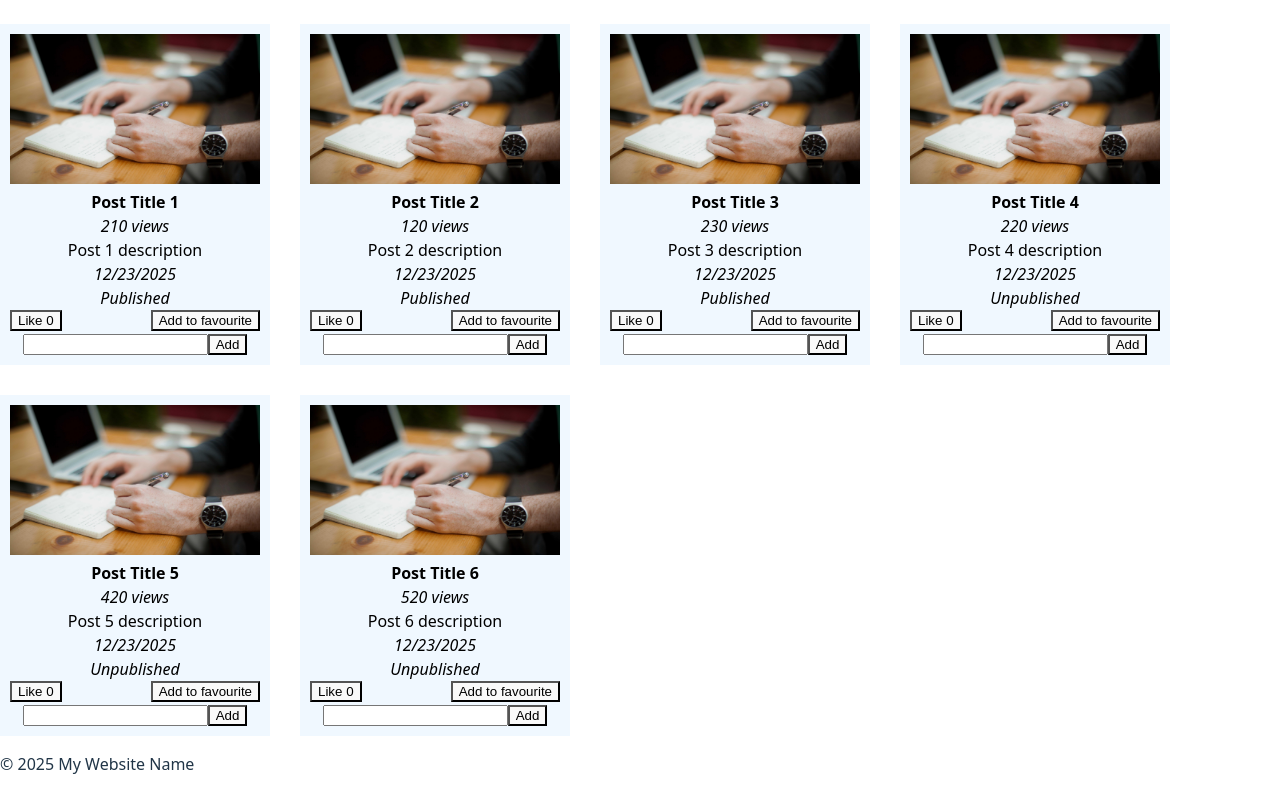
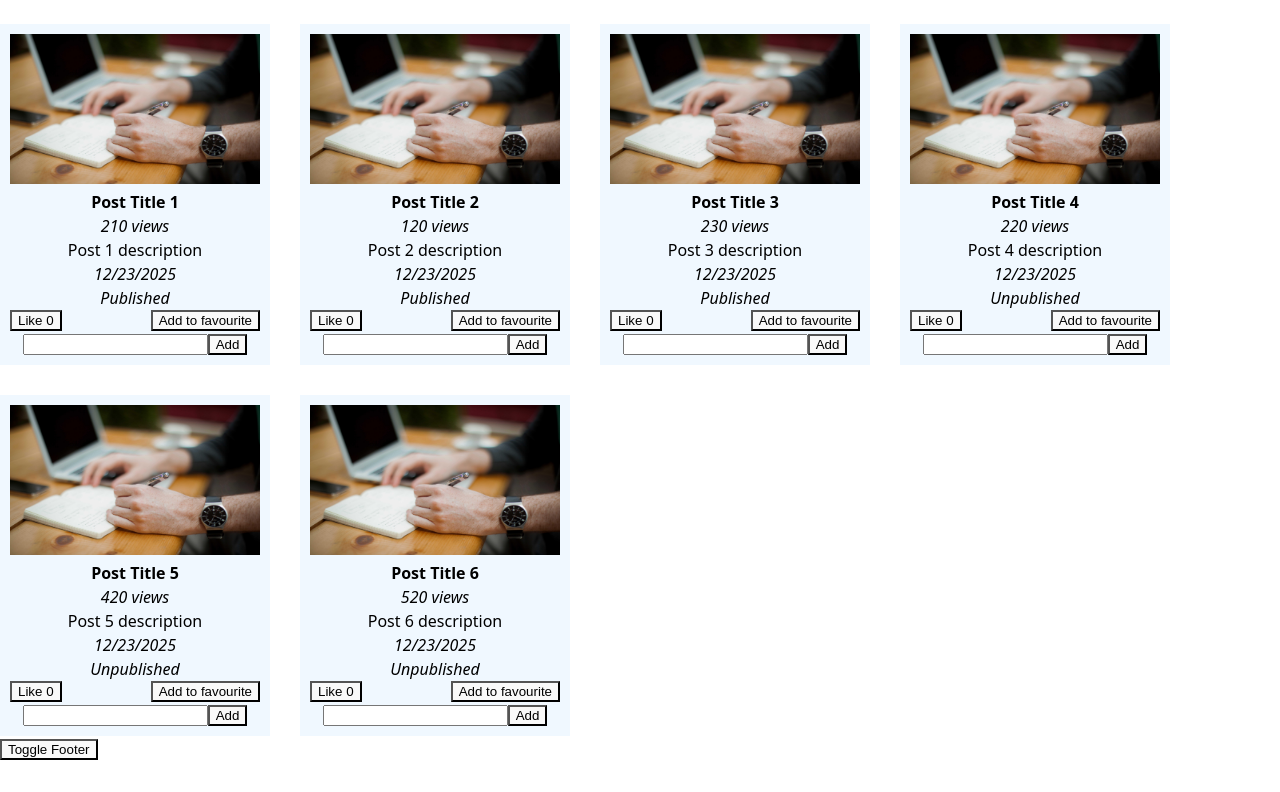
Before and after one commit to a6hijeet/react-demo, a React (Vite) app: page / in a window 1280 px wide. Shown: the part 1030-1822 px from the top of the page. After the commit the page ends 1790 px from the top, so only its background shows below. Built offline with nearby package versions, Linux system fonts and the light colour scheme.

Commit message:
Custom hook

```diff
--- a/src/App.jsx
+++ b/src/App.jsx
@@ -9,6 +9,7 @@ import Color from './components/Color'
 import Counter from './components/Counter/Counter'
 import ToDo from './components/todo/todo'
 import ContextTest from './components/College/ContextTest'
+import useToggle from './useToggle'
 
 
 function Home() {
@@ -20,7 +21,7 @@ function Home() {
   )
 }
 function App() {
-  const [count, setCount] = useState(0)
+  const [value, toggleValue] = useToggle(false);
 
   return (
     <BrowserRouter>
@@ -45,8 +46,10 @@ function App() {
         <Route path="/todo" element={<ToDo />}/>
         <Route path="/context" element={<ContextTest />}/>
       </Routes>
-
-      <Footer />
+      <button onClick={() => toggleValue(!value)}>Toggle Footer</button>
+      {
+        value ? <Footer /> : null
+      }
     </BrowserRouter>
   )
 }
--- /dev/null
+++ b/src/useToggle.jsx
@@ -0,0 +1,21 @@
+import { useState } from "react";
+
+
+
+  const useToggle= (defaultValue) => {
+    const [value, setValue] = useState(defaultValue);
+
+    function toggleValue(val) {
+      if (typeof val !== 'boolean') {
+        setValue(!value);
+      }else{
+        setValue(val);
+      }
+    }
+
+    return [value,toggleValue];
+  }
+
+
+
+export default useToggle;
```
